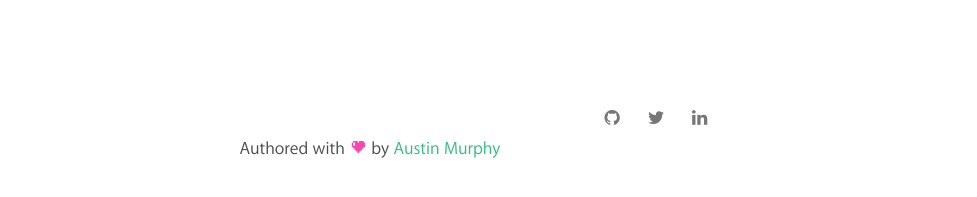
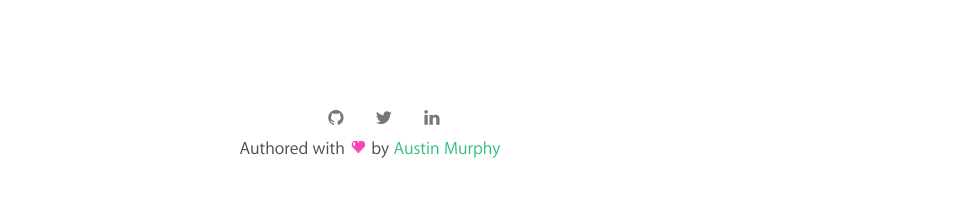
Before and after one commit to ausmurp/ausmurp.github.io, a Jekyll site: the page built from portfolio/index.html, in a window 1280 px wide. Shown: the part 328-525 px from the top of the page, without its empty margins (270-1247 px from the left). Built offline with Jekyll 4.4.1, drawn with Linux system fonts in a browser that asks for light colours; nearby versions of some CDN libraries; a style sheet for code colours, icons or effects is not loaded.

Commit message:
no message

```diff
--- a/_includes/social.html
+++ b/_includes/social.html
@@ -1,5 +1,5 @@
 <div>
-  <ul class="nav">
+  <ul class="social-list">
 	<li>
 	  <a class="nav__item" href="/">
 		<i class="fa fa-github"></i>
--- a/assets/stylesheets/_footer.scss
+++ b/assets/stylesheets/_footer.scss
@@ -27,4 +27,14 @@ footer {
 
 .social-container {
   text-align: center;
+
+  .social-list {
+    @include clean-list;
+
+	li {
+	  display: inline;
+	}
+  }
+
+
 }
--- a/assets/stylesheets/_layout.scss
+++ b/assets/stylesheets/_layout.scss
@@ -22,7 +22,7 @@ html,body {
 	padding: 0;
     margin:0;
     height:100%;
-    overflow: hidden;
+    overflow: auto;
     background-color: $background;
     color: $text-primary;
 }
```
